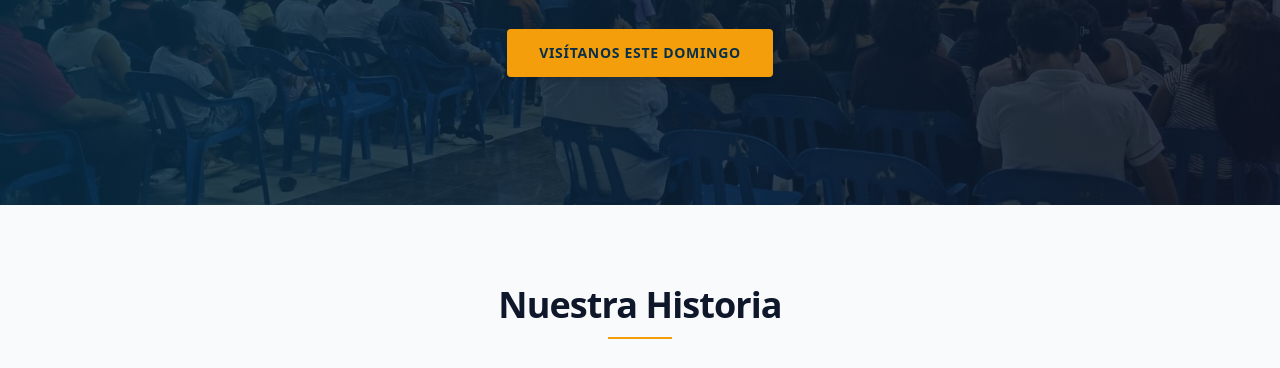
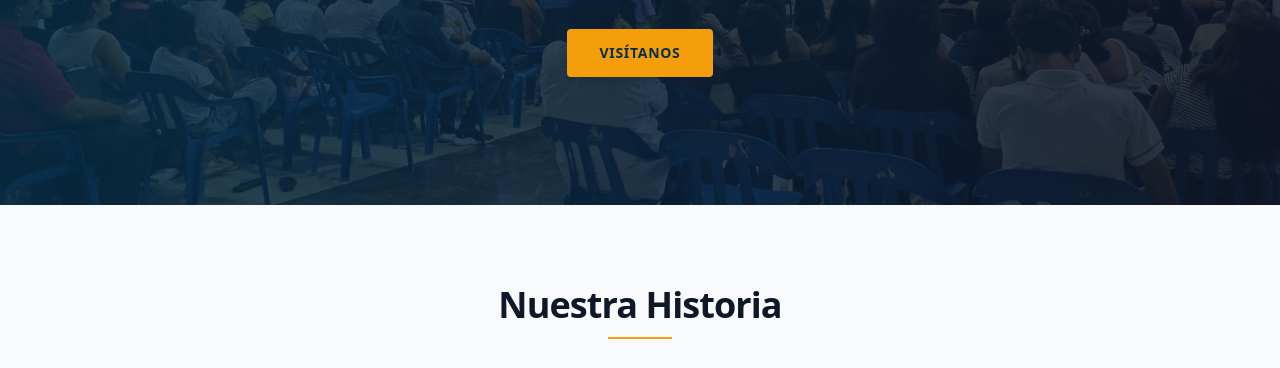
Before and after one commit to leonardovaldivieso2017-pixel/LaBondaddeDios, a plain HTML site: page index.html in a window 1280 px wide. Shown: the part 432-800 px from the top of the page. Drawn offline with nearby package versions, Linux system fonts and the light colour scheme.

Commit message:
se cambio el visitanos

```diff
--- a/index.html
+++ b/index.html
@@ -45,7 +45,7 @@
                 "Ser una comunidad cristiana discipuladora preocupada por el prójimo con familias comprometidas con el Señor y su Palabra"
             </p>
             <a href="#actividades" class="bg-amber-500 hover:bg-amber-600 text-sky-950 font-semibold px-8 py-3.5 rounded shadow-md transition transform hover:scale-105 inline-block text-sm uppercase tracking-wider">
-                Visítanos este Domingo
+                Visítanos
             </a>
         </div>
     </header>
```
